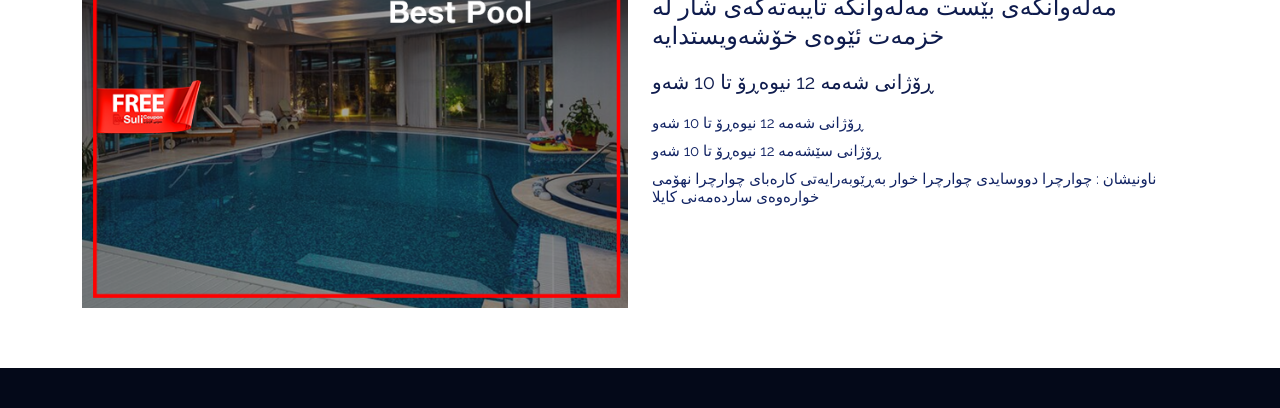
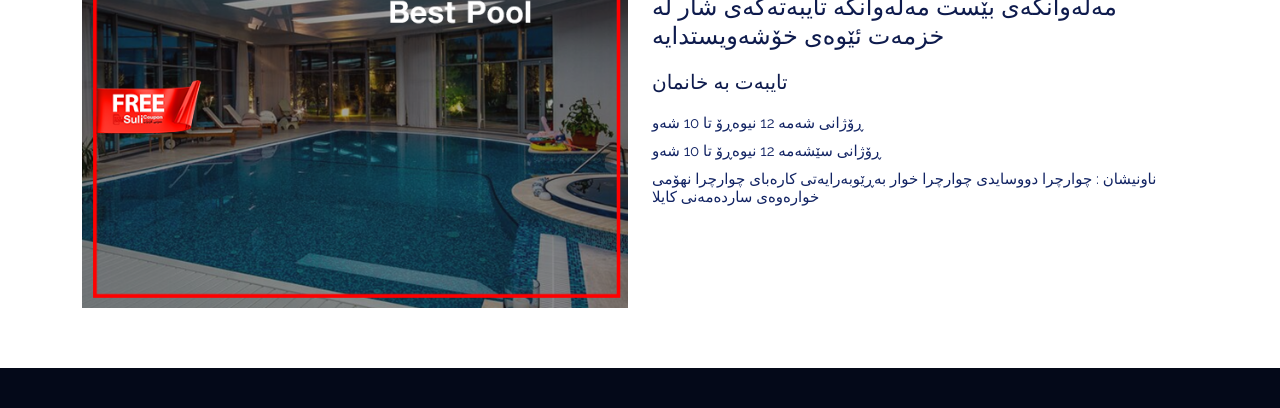
Before and after one commit to sulicobon/sulicobon, a plain HTML site: page best-pool.html in a window 1280 px wide. Shown: the part 392-800 px from the top of the page. Drawn offline with nearby package versions, Linux system fonts and the light colour scheme.

Commit message:
Update best-pool.html

```diff
--- a/best-pool.html
+++ b/best-pool.html
@@ -87,7 +87,7 @@
                 <a href="https://www.facebook.com/bestpoolswimming?mibextid=LQQJ4d"><i class="bi bi-facebook"></i></a>
                                            </div>
               <h4> مەلەوانگەی بێست مەلەوانگە تایبەتەکەی شار لە خزمەت ئێوەی خۆشەویستدایە
-                <h5>  ڕۆژانی شەمە 12  نیوەڕۆ تا 10 شەو <h5>
+                <h5> تایبەت بە خانمان <h5>
                 <p>  ڕۆژانی شەمە 12  نیوەڕۆ تا 10 شەو</p>
               <p> ڕۆژانی سێشەمە 12 نیوەڕۆ  تا 10 شەو </p>
 
```
